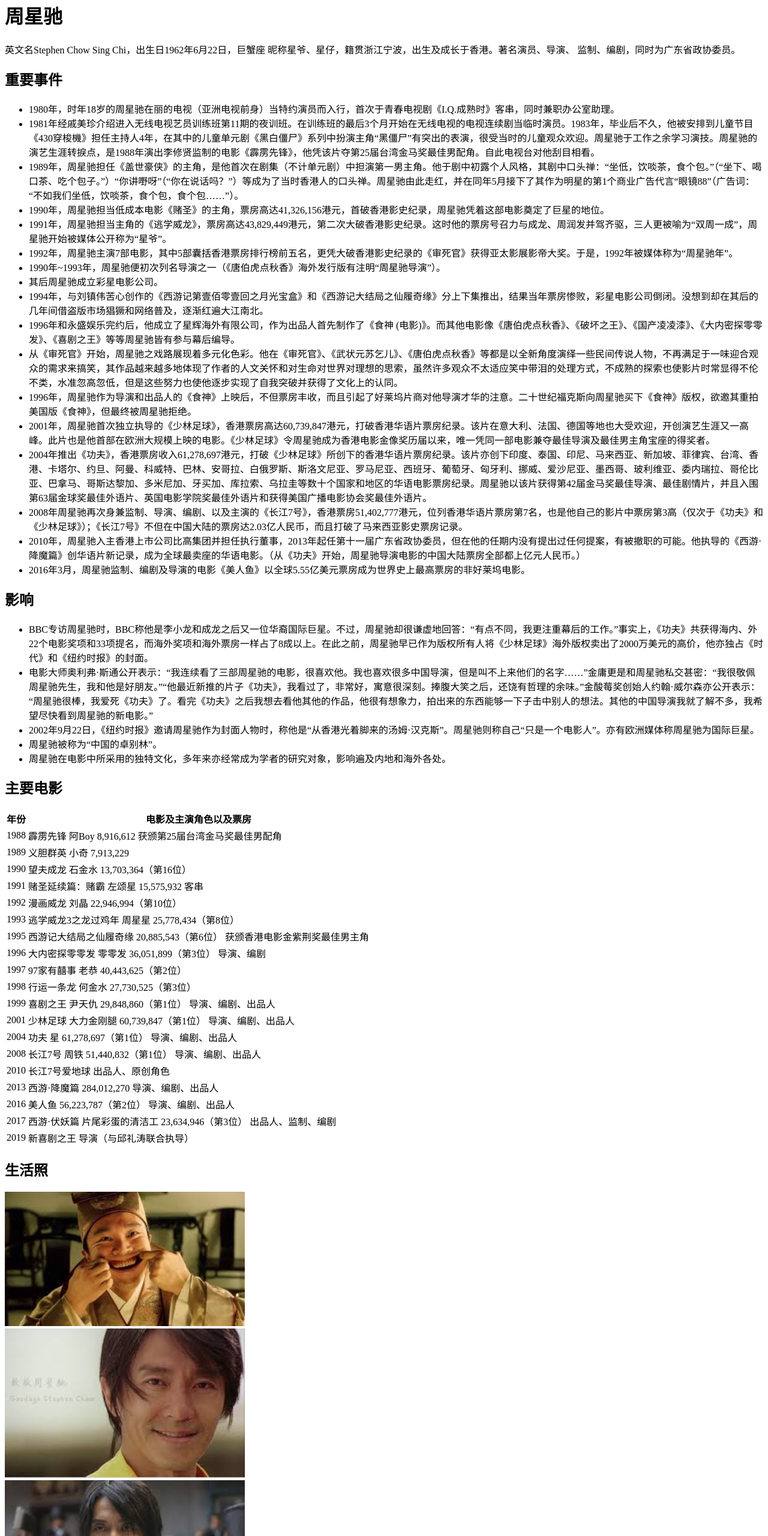
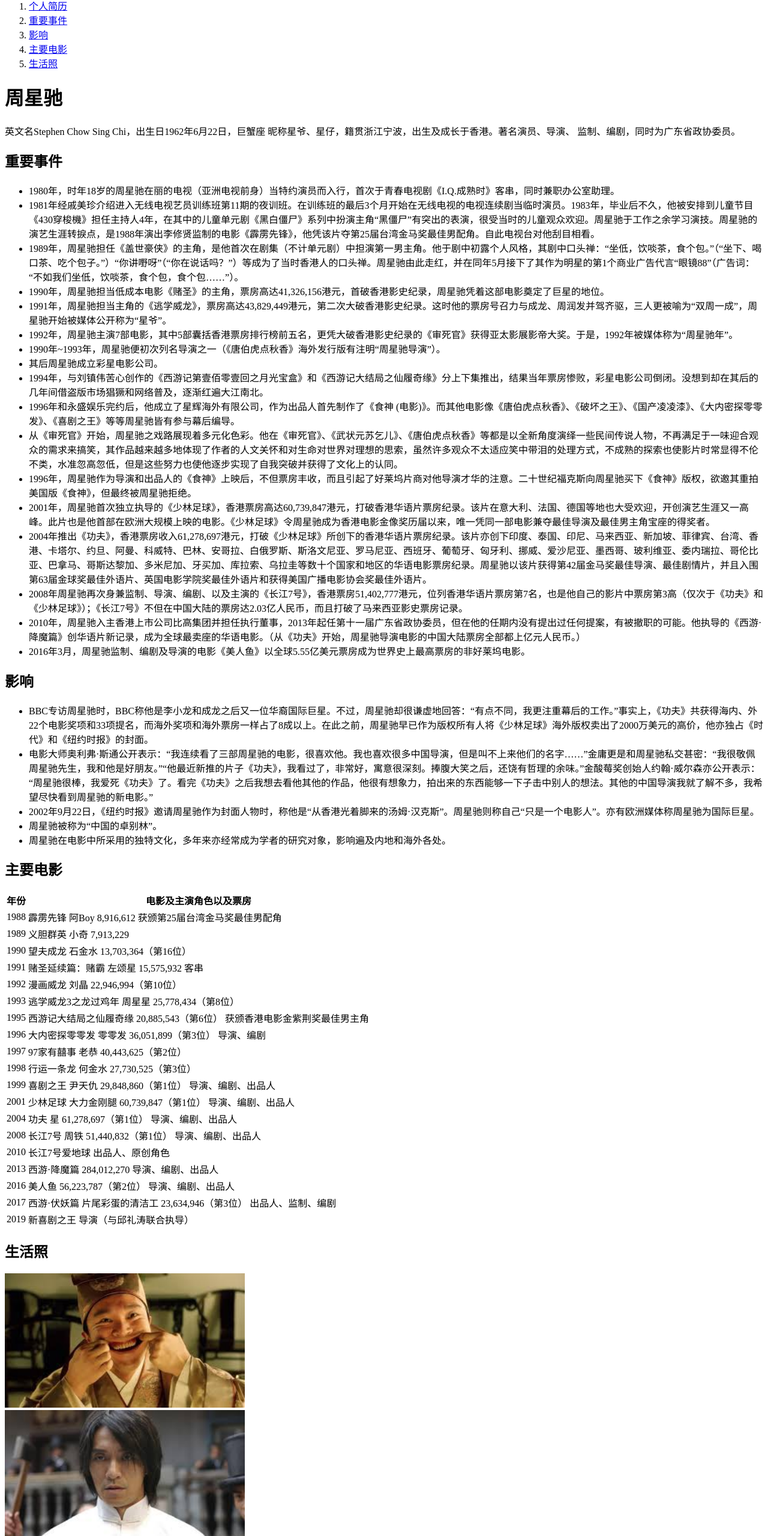
Before and after one commit to daniuxuye/html--, a plain HTML site: page index.html in a window 1280 px wide. Shown: the part 19-2580 px from the top of the page at 60% size. Drawn offline with Linux system fonts and the light colour scheme.

Commit message:
可点图片了

```diff
--- a/index.html
+++ b/index.html
@@ -10,7 +10,19 @@
     </style>
 </head>
 <body>
-    <h1>
+
+
+    <nav>
+        <ol>
+            <li><a href="#xing">个人简历</a></li>
+            <li><a href="#events">重要事件</a></li>
+            <li><a href="#yingxiang">影响</a></li>
+            <li><a href="#movies">主要电影</a></li>
+            <li><a href="#pictures">生活照</a></li>
+
+        </ol>
+    </nav>
+    <h1 id="xing">
         周星驰
     </h1>
     <p>
@@ -18,7 +30,7 @@
         昵称星爷、星仔，籍贯浙江宁波，出生及成长于香港。著名演员、导演、
         监制、编剧，同时为广东省政协委员。
     </p>
-    <h2>
+    <h2 id="events">
         重要事件
     </h2>
 
@@ -58,7 +70,7 @@
 
         <li>2016年3月，周星驰监制、编剧及导演的电影《美人鱼》以全球5.55亿美元票房成为世界史上最高票房的非好莱坞电影。</li>
     </ul>
-    <h2>
+    <h2 id="yingxiang">
         影响
     </h2>
     <ul>
@@ -72,7 +84,7 @@
 
         <li>周星驰在电影中所采用的独特文化，多年来亦经常成为学者的研究对象，影响遍及内地和海外各处。</li>
     </ul>
-    <h2>
+    <h2 id="movies">
         主要电影
     </h2>
 
@@ -105,14 +117,28 @@
 
 
 
-            <h2>生活照</h2>
+            <h2 id="pictures">
+                生活照
+                </h2>
+
+                    <div>
+                        <a href="images/images (1).jpg" target="_blank">
+                        <img width=400 src="images/images (1).jpg" alt="图一">
+                         </a>
+                    </div>
+                    <div>
+                        <a href="images/下载 (2).jpg " target="_blank">
+                        <img width=400 src="images/下载 (2).jpg " alt="图二">
+                         </a>
+                    </div>
+                    <div>
+                        <a href="images/images.jpg" target="_blank">
+                        <img width=400 src="images/images.jpg" alt="图三">
+                         </a>
+                    </div>
 
 
-                    <div><img width=400 src="images/images (1).jpg" alt="图一"></div>
-                    <div><img width=400 src="images/images.jpg" alt="图二"></div>
-                    <div><img width=400 src="images/下载 (2).jpg"    alt="图三"></div>
-
-
+          <div style="height: 700px;" ></div>
 
 
     </body>
```
